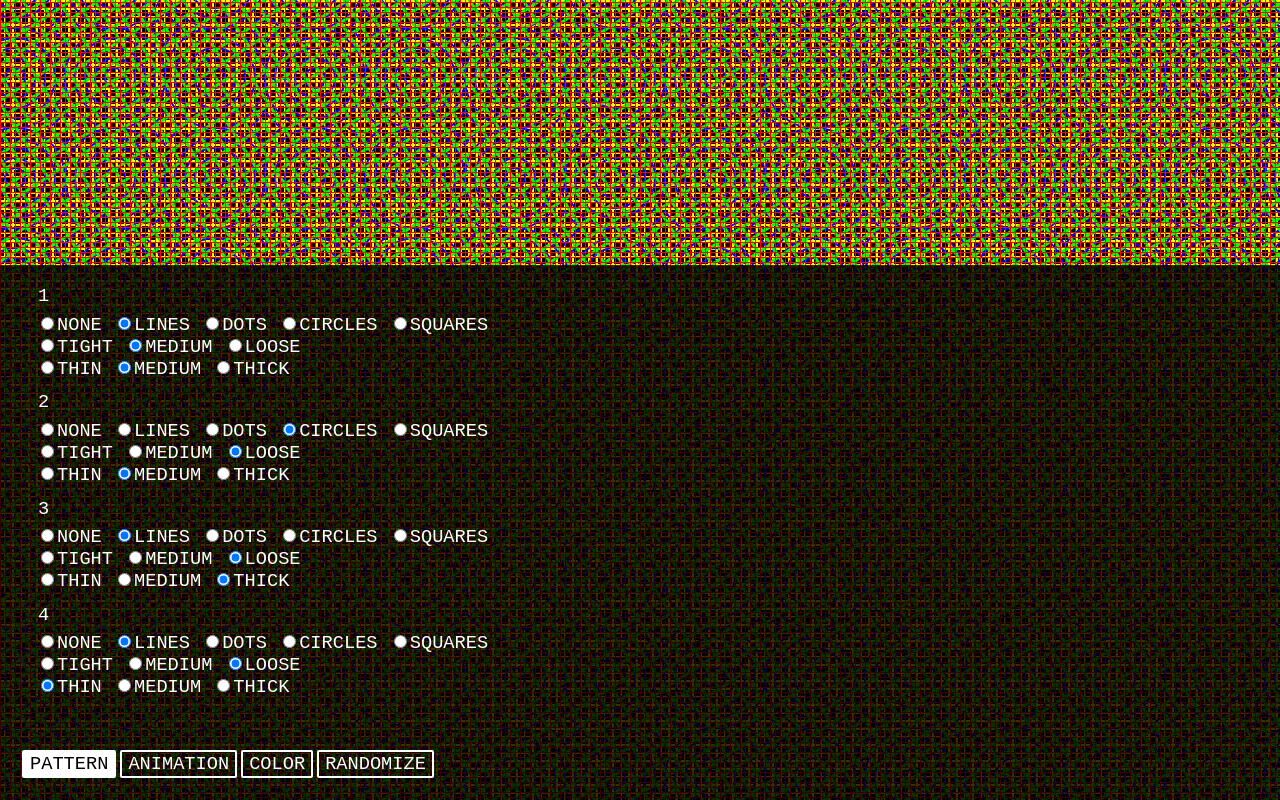
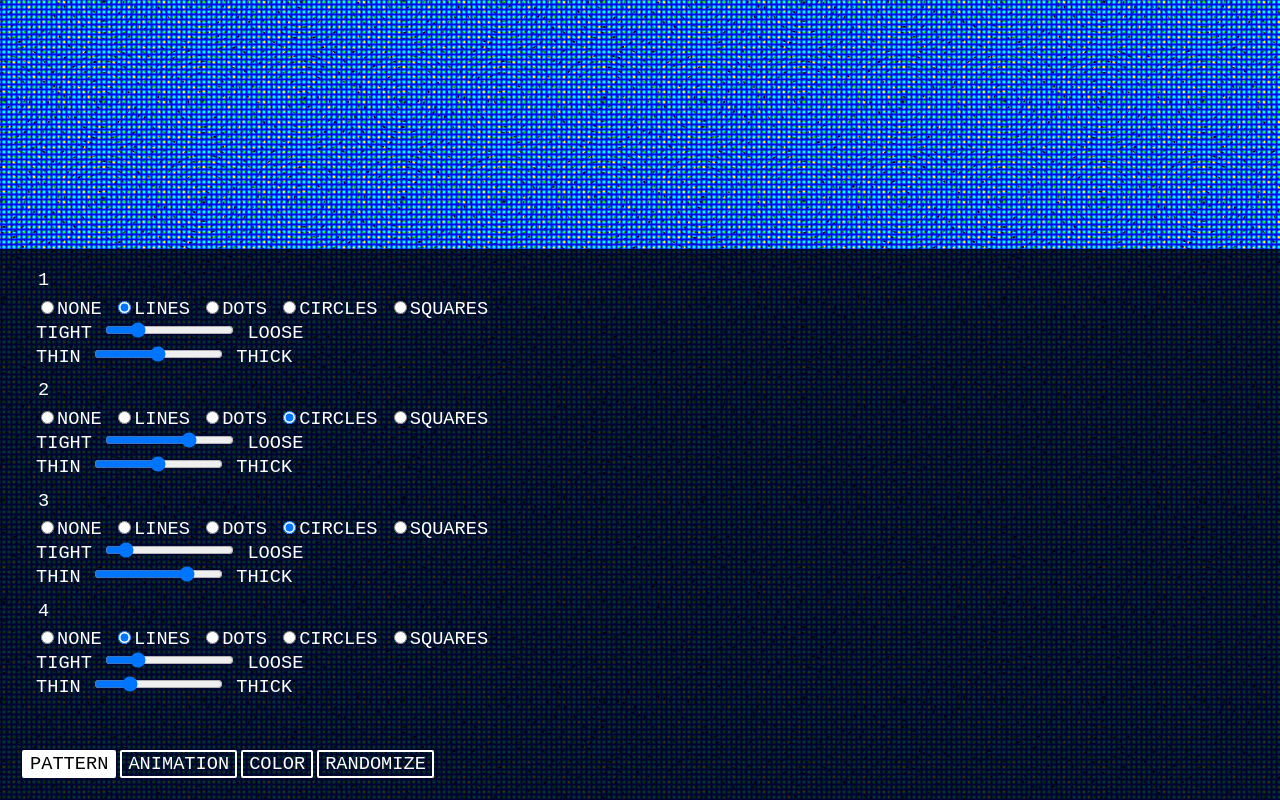
Before and after one commit to jayKayEss/moirescope, a React (Create React App) app: page / in a window 1280 px wide. Both pictures are taken after a click on the button "PATTERN". Built offline with nearby package versions, Linux system fonts and the light colour scheme.

Commit message:
Ranges for numeric variables

```diff
--- a/src/App.js
+++ b/src/App.js
@@ -5,19 +5,23 @@ import Editor from './Editor.js';
 import './App.css';
 
 const filteredValues = (obj, remove) =>
-  Object.values(obj).filter( v => v !== remove )
+  Object.values(obj).filter(v => v !== remove)
 
 const randItem = (obj) => {
   var array = Object.values(obj);
-  return array[Math.floor(Math.random()*array.length)];
+  return array[Math.floor(Math.random() * array.length)];
+}
+
+const randInt = (min, max) => {
+  return Math.floor(Math.random() * (max - min + 1)) + min;
 }
 
 const RandLayer = (i) => {
   return {
     type: randItem(filteredValues(Constants.Type, Constants.Type.None)),
-    size: randItem(Constants.Size),
-    weight: randItem(Constants.Weight),
-    speed: randItem(Constants.Speed),
+    spacing: randInt(Constants.Spacing.Min, Constants.Spacing.Max),
+    weight: randInt(Constants.Weight.Min, Constants.Weight.Max),
+    speed: randInt(Constants.Speed.Min, Constants.Speed.Max),
     animation: randItem(Constants.Animation),
     color: i === 0 ? randItem(filteredValues(Constants.Color, Constants.Color.Black)) : randItem(Constants.Color)
   }
@@ -26,9 +30,9 @@ const RandLayer = (i) => {
 const DefaultLayer = () => {
   return {
     type: Constants.Type.None,
-    size: Constants.Size.S,
-    weight: Constants.Weight.S,
-    speed: Constants.Speed.Slow,
+    spacing: Math.floor((Constants.Spacing.Max - Constants.Spacing.Min) / 2),
+    weight: Math.floor((Constants.Weight.Max - Constants.Weight.Min) / 2),
+    speed: Math.floor((Constants.Speed.Max - Constants.Speed.Min) / 2),
     animation: Constants.Animation.None,
     color: Constants.Color.White
   }
@@ -52,7 +56,7 @@ class App extends Component {
 
   getRandomLayers() {
     var numLayers = Math.round(Math.random() * 2) + 2;
-    return [...Array(4)].map( (_, i) => i < numLayers ? RandLayer(i) : DefaultLayer() );
+    return [...Array(4)].map((_, i) => i < numLayers ? RandLayer(i) : DefaultLayer());
   }
 
   onTypeChange(i, value) {
@@ -67,7 +71,7 @@ class App extends Component {
 
   onSizeChange(i, value) {
     this.setState((prevState, props) => {
-      prevState.layers[i].size = value;
+      prevState.layers[i].spacing = value;
 
       return {
         layers: prevState.layers
--- a/src/Constants.js
+++ b/src/Constants.js
@@ -6,20 +6,17 @@ const Constants = {
     Circles: "circles",
     Squares: "squares"
   },
-  Size: {
-    S: 2,
-    M: 3,
-    L: 4
+  Spacing: {
+    Min: 1,
+    Max: 10
   },
   Weight: {
-    S: 1,
-    M: 2,
-    L: 3
+    Min: 1,
+    Max: 5
   },
   Speed: {
-    Slow: 100,
-    Medium: 50,
-    Fast: 10
+    Min: 5,
+    Max: 100
   },
   Animation: {
     None: '',
--- a/src/Layer.js
+++ b/src/Layer.js
@@ -4,9 +4,9 @@ import Constants from './Constants.js';
 import './Layer.css';
 
 const Lines = (props) => {
-    var size = parseInt(props.size, 10),
-        weight = parseInt(props.weight, 10),
-        fullsize = weight + (weight * size),
+    var spacing = props.spacing,
+        weight = props.weight,
+        fullsize = weight + spacing,
         mid = fullsize / 2;
 
     return (
@@ -24,17 +24,18 @@ const Lines = (props) => {
 }
 
 const Dots = (props) => {
-  var size = parseInt(props.size, 10),
-      weight = parseInt(props.weight, 10),
-      fullsize = weight + (weight * size),
-      mid = fullsize / 2;
+  var spacing = props.spacing,
+      weight = props.weight,
+      fullsize = weight + spacing,
+      mid = fullsize / 2,
+      radius = weight / 2;
 
   return (
     <svg width={fullsize} height={fullsize} xmlns="http://www.w3.org/2000/svg">
       <circle
         cx={mid}
         cy={mid}
-        r={weight}
+        r={radius}
         fill={props.color}
       />
     </svg>
@@ -42,10 +43,10 @@ const Dots = (props) => {
 }
 
 const Circles = (props) => {
-  var size = parseInt(props.size, 10),
-      weight = parseInt(props.weight, 10),
+  var spacing = props.spacing,
+      weight = props.weight,
       fullsize = 100,
-      step = (weight + size * weight) * 2,
+      step = (weight + spacing),
       count = Math.floor(fullsize * 3 / step / 2),
       mid = fullsize / 2;
 
@@ -56,7 +57,7 @@ const Circles = (props) => {
           key={i}
           cx={mid}
           cy={mid}
-          r={step * i / 2}
+          r={step * i}
           fill="none"
           stroke={props.color}
           strokeWidth={weight}
@@ -67,10 +68,10 @@ const Circles = (props) => {
 }
 
 const Squares = (props) => {
-  var size = parseInt(props.size, 10),
+  var spacing = parseInt(props.spacing, 10),
       weight = parseInt(props.weight, 10),
       fullsize = 100,
-      step = (weight + size * weight),
+      step = (weight + spacing),
       count = Math.floor(fullsize * 3 / step / 2);
 
   return (
--- a/src/Palette/Animation.js
+++ b/src/Palette/Animation.js
@@ -18,9 +18,7 @@ class Animation extends Component {
               </div>
 
               <div>
-                <label><input type="radio" name={"speed_" + i} value={Constants.Speed.Slow} onChange={this.props.onSpeedChange(i)} checked={layer.speed === Constants.Speed.Slow} disabled={layer.type === Constants.Type.None || layer.animation === Constants.Animation.None}/>SLOW </label>
-                <label><input type="radio" name={"speed_" + i} value={Constants.Speed.Medium} onChange={this.props.onSpeedChange(i)} checked={layer.speed === Constants.Speed.Medium} disabled={layer.type === Constants.Type.None || layer.animation === Constants.Animation.None}/>MEDIUM </label>
-                <label><input type="radio" name={"speed_" + i} value={Constants.Speed.Fast} onChange={this.props.onSpeedChange(i)} checked={layer.speed === Constants.Speed.Fast} disabled={layer.type === Constants.Type.None || layer.animation === Constants.Animation.None}/>FAST </label>
+                <label>FAST <input type="range" name={"weight_"+i} value={layer.speed} onChange={this.props.onSpeedChange(i)} min={Constants.Speed.Min} max={Constants.Speed.Max} disabled={layer.type === Constants.Type.None}/> SLOW</label>
               </div>
             </fieldset>
           )}
--- a/src/Palette/Pattern.js
+++ b/src/Palette/Pattern.js
@@ -8,7 +8,7 @@ class Pattern extends Component {
       <div className={classnames('panel', 'palette', {active: this.props.currentTab === Constants.Palette.Pattern})}>
         <div className="controls">
           {this.props.layers.map((layer, i) =>
-            <fieldset>
+            <fieldset key={i}>
               <legend>{i+1}</legend>
               <div>
                 <label><input type="radio" name={"type_"+i} value={Constants.Type.None} onChange={this.props.onTypeChange(i)} checked={layer.type === Constants.Type.None}/>NONE </label>
@@ -19,15 +19,11 @@ class Pattern extends Component {
               </div>
 
               <div>
-                <label><input type="radio" name={"size_"+i} value={Constants.Size.S} onChange={this.props.onSizeChange(i)} checked={layer.size === Constants.Size.S} disabled={layer.type === Constants.Type.None}/>TIGHT </label>
-                <label><input type="radio" name={"size_"+i} value={Constants.Size.M} onChange={this.props.onSizeChange(i)} checked={layer.size === Constants.Size.M} disabled={layer.type === Constants.Type.None}/>MEDIUM </label>
-                <label><input type="radio" name={"size_"+i} value={Constants.Size.L} onChange={this.props.onSizeChange(i)} checked={layer.size === Constants.Size.L} disabled={layer.type === Constants.Type.None}/>LOOSE </label>
+                <label>TIGHT <input type="range" name={"size_"+i} value={layer.spacing} onChange={this.props.onSizeChange(i)} min={Constants.Spacing.Min} max={Constants.Spacing.Max} disabled={layer.type === Constants.Type.None}/> LOOSE</label>
               </div>
 
               <div>
-                <label><input type="radio" name={"weight_"+i} value={Constants.Weight.S} onChange={this.props.onWeightChange(i)} checked={layer.weight === Constants.Weight.S} disabled={layer.type === Constants.Type.None}/>THIN </label>
-                <label><input type="radio" name={"weight_"+i} value={Constants.Weight.M} onChange={this.props.onWeightChange(i)} checked={layer.weight === Constants.Weight.M} disabled={layer.type === Constants.Type.None}/>MEDIUM </label>
-                <label><input type="radio" name={"weight_"+i} value={Constants.Weight.L} onChange={this.props.onWeightChange(i)} checked={layer.weight === Constants.Weight.L} disabled={layer.type === Constants.Type.None}/>THICK </label>
+                <label>THIN <input type="range" name={"weight_"+i} value={layer.weight} onChange={this.props.onWeightChange(i)} min={Constants.Weight.Min} max={Constants.Weight.Max} disabled={layer.type === Constants.Type.None}/> THICK</label>
               </div>
             </fieldset>
           )}
```
